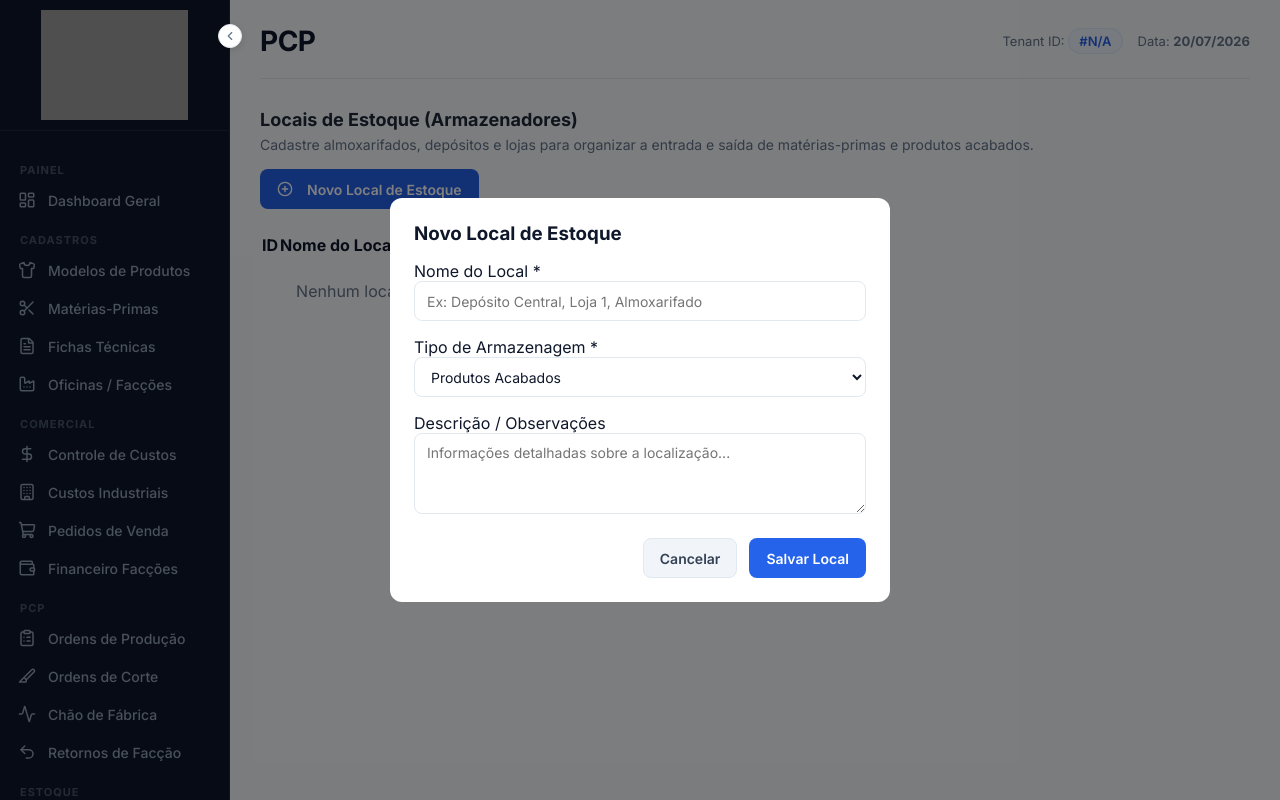
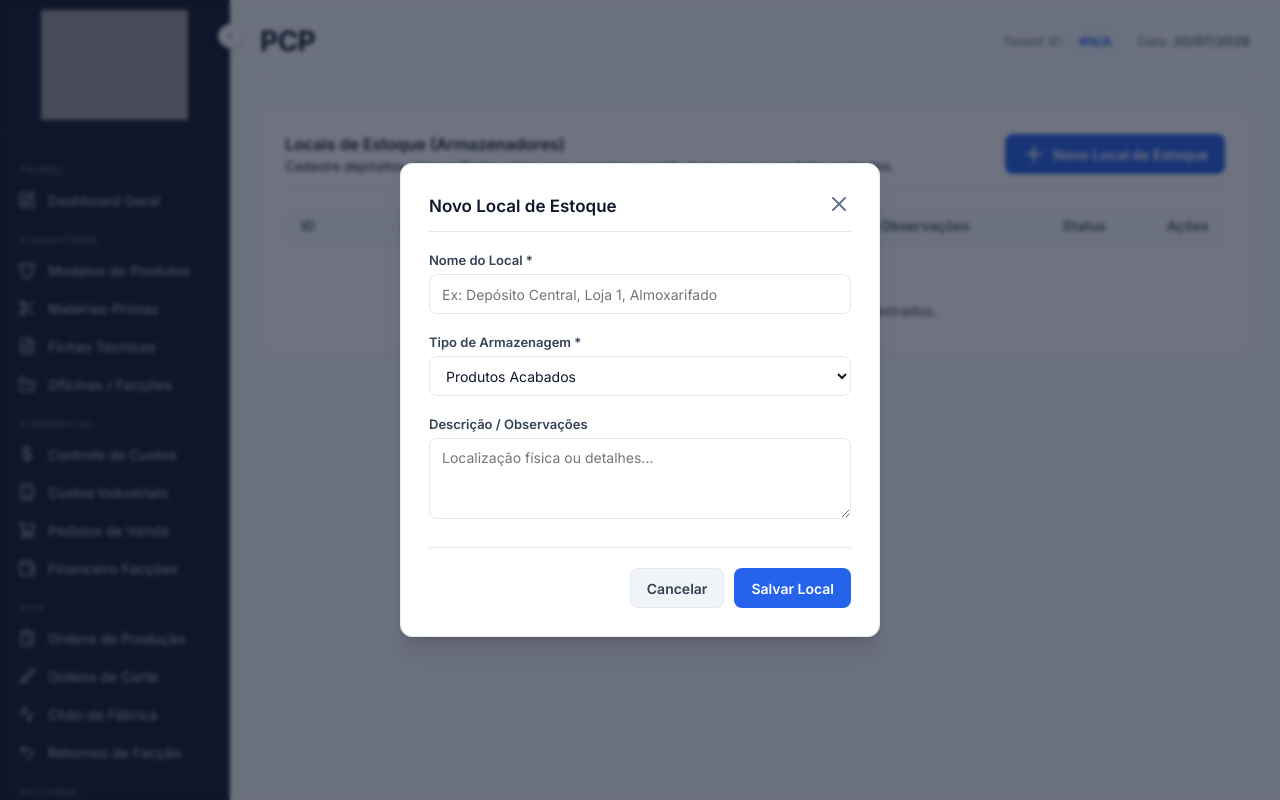
Before and after one commit to fabiomatiasdev/CHAO-DE-FABRICA, a PHP site: page /app/Views/estoque_locais/index.php in a window 1280 px wide, after a click on "Novo Local de Estoque". Run offline with PHP 8.4, Linux system fonts and the light colour scheme; grey boxes are pictures that could not be loaded.

Commit message:
Refatoração completa do layout das novas telas para o padrão visual Inter/Notion do sistema

```diff
--- a/app/Views/estoque_locais/index.php
+++ b/app/Views/estoque_locais/index.php
@@ -1,76 +1,83 @@
 <?php require __DIR__ . '/../layouts/header.php'; ?>
 
-<div class="card" style="margin-bottom: 24px;">
-    <div style="display: flex; justify-content: space-between; align-items: center; gap: 16px; flex-wrap: wrap;">
+<div class="card-box">
+    <div class="card-title-box">
         <div>
-            <h3 style="margin: 0 0 6px 0; font-size: 18px; color: #1e293b;">Locais de Estoque (Armazenadores)</h3>
-            <p style="margin: 0; color: #64748b; font-size: 14px;">Cadastre almoxarifados, depósitos e lojas para organizar a entrada e saída de matérias-primas e produtos acabados.</p>
+            <h3>Locais de Estoque (Armazenadores)</h3>
+            <p class="text-muted" style="font-size: 13px; margin-top: 4px;">Cadastre depósitos, almoxarifados e lojas para organizar o saldo de insumos e produtos acabados.</p>
         </div>
         <button onclick="document.getElementById('modalNovoLocal').style.display='flex'" class="btn btn-primary">
-            <i data-lucide="plus-circle" style="width: 16px; height: 16px; margin-right: 6px;"></i> Novo Local de Estoque
+            <i data-lucide="plus"></i> Novo Local de Estoque
         </button>
-    </div>
     </div>
 
     <?php if (!empty($_SESSION['success'])): ?>
-    <div class="alert alert-success" style="background-color: #dcfce7; color: #166534; padding: 12px 16px; border-radius: 8px; margin-bottom: 20px;">
+        <div class="alert alert-success" style="margin-bottom: 20px;">
+            <i data-lucide="check-circle" style="width:16px;height:16px;margin-right:6px;vertical-align:middle;"></i>
             <?= htmlspecialchars($_SESSION['success']); unset($_SESSION['success']); ?>
         </div>
     <?php endif; ?>
 
     <?php if (!empty($_SESSION['error'])): ?>
-    <div class="alert alert-danger" style="background-color: #fee2e2; color: #991b1b; padding: 12px 16px; border-radius: 8px; margin-bottom: 20px;">
+        <div class="alert alert-danger" style="margin-bottom: 20px;">
+            <i data-lucide="alert-triangle" style="width:16px;height:16px;margin-right:6px;vertical-align:middle;"></i>
             <?= htmlspecialchars($_SESSION['error']); unset($_SESSION['error']); ?>
         </div>
     <?php endif; ?>
 
-<div class="card">
     <div class="table-responsive">
-        <table class="table">
+        <table class="table-custom">
             <thead>
                 <tr>
-                    <th>ID</th>
+                    <th class="w-80">ID</th>
                     <th>Nome do Local</th>
-                    <th>Tipo</th>
-                    <th>Descrição</th>
-                    <th>Status</th>
-                    <th>Ações</th>
+                    <th>Tipo de Armazenagem</th>
+                    <th>Descrição / Observações</th>
+                    <th class="text-center">Status</th>
+                    <th class="text-right">Ações</th>
                 </tr>
             </thead>
             <tbody>
                 <?php if (empty($locais)): ?>
                     <tr>
-                        <td colspan="6" style="text-align: center; color: #64748b; padding: 24px;">Nenhum local de estoque cadastrado.</td>
+                        <td colspan="6" class="empty-state">
+                            <i data-lucide="warehouse" style="width:36px;height:36px;margin-bottom:8px;color:var(--muted);"></i>
+                            <p>Neste momento não há locais de estoque cadastrados.</p>
+                        </td>
                     </tr>
                 <?php else: ?>
                     <?php foreach ($locais as $local): ?>
                         <tr>
                             <td>#<?= $local['id'] ?></td>
-                            <td><strong><?= htmlspecialchars($local['nome']) ?></strong></td>
+                            <td>
+                                <strong style="color:#1e293b;"><?= htmlspecialchars($local['nome']) ?></strong>
+                            </td>
                             <td>
                                 <?php if ($local['tipo'] === 'insumos'): ?>
-                                    <span class="badge" style="background-color: #e0f2fe; color: #0369a1;">Insumos / Matéria-Prima</span>
+                                    <span class="badge badge-info">Insumos / Tecidos</span>
                                 <?php elseif ($local['tipo'] === 'acabados'): ?>
-                                    <span class="badge" style="background-color: #dcfce7; color: #15803d;">Produtos Acabados</span>
+                                    <span class="badge badge-success">Produtos Acabados</span>
                                 <?php else: ?>
-                                    <span class="badge" style="background-color: #f3e8ff; color: #7e22ce;">Geral / Misto</span>
+                                    <span class="badge badge-secondary">Geral / Misto</span>
                                 <?php endif; ?>
                             </td>
-                            <td><?= htmlspecialchars($local['descricao'] ?? '-') ?></td>
-                            <td>
+                            <td class="allow-wrap"><?= htmlspecialchars($local['descricao'] ?: 'N/D') ?></td>
+                            <td class="text-center">
                                 <span class="badge <?= $local['status'] === 'ativo' ? 'badge-success' : 'badge-danger' ?>">
                                     <?= ucfirst($local['status']) ?>
                                 </span>
                             </td>
-                            <td>
-                                <button onclick='editarLocal(<?= json_encode($local) ?>)' class="btn-icon" title="Editar">
-                                    <i data-lucide="edit"></i>
+                            <td class="text-right">
+                                <div class="actions-cell">
+                                    <button type="button" onclick='editarLocal(<?= json_encode($local) ?>)' class="btn-action" title="Editar Local">
+                                        <i data-lucide="edit-2"></i>
                                     </button>
                                     <?php if ($local['status'] === 'ativo'): ?>
-                                    <a href="/estoque/locais/excluir?id=<?= $local['id'] ?>" class="btn-icon text-danger" onclick="return confirm('Deseja inativar este local de estoque?');" title="Inativar">
+                                        <a href="/estoque/locais/excluir?id=<?= $local['id'] ?>" class="btn-action danger" onclick="return confirm('Deseja inativar este local de estoque?');" title="Inativar">
                                             <i data-lucide="trash-2"></i>
                                         </a>
                                     <?php endif; ?>
+                                </div>
                             </td>
                         </tr>
                     <?php endforeach; ?>
@@ -81,27 +88,30 @@
 </div>
 
 <!-- Modal Novo Local -->
-<div id="modalNovoLocal" class="modal" style="display: none; position: fixed; inset: 0; background: rgba(0,0,0,0.5); justify-content: center; align-items: center; z-index: 1000;">
-    <div class="modal-content card" style="width: 100%; max-width: 500px; padding: 24px; background: #fff; border-radius: 12px;">
-        <h3 style="margin-top: 0; margin-bottom: 16px;">Novo Local de Estoque</h3>
+<div id="modalNovoLocal" style="display: none; position: fixed; inset: 0; background: rgba(15, 23, 42, 0.6); backdrop-filter: blur(2px); justify-content: center; align-items: center; z-index: 9999;">
+    <div class="card-box" style="width: 100%; max-width: 480px; margin: 0; padding: 28px; box-shadow: var(--shadow-lg);">
+        <div class="card-title-box" style="margin-bottom: 20px;">
+            <h3 style="font-size: 17px;">Novo Local de Estoque</h3>
+            <button type="button" onclick="document.getElementById('modalNovoLocal').style.display='none'" style="border:none; background:none; cursor:pointer; color:var(--muted);"><i data-lucide="x"></i></button>
+        </div>
         <form action="/estoque/locais/novo" method="POST">
-            <div class="form-group" style="margin-bottom: 16px;">
-                <label>Nome do Local *</label>
+            <div class="form-group">
+                <label class="form-label">Nome do Local *</label>
                 <input type="text" name="nome" class="form-control" placeholder="Ex: Depósito Central, Loja 1, Almoxarifado" required>
             </div>
-            <div class="form-group" style="margin-bottom: 16px;">
-                <label>Tipo de Armazenagem *</label>
+            <div class="form-group">
+                <label class="form-label">Tipo de Armazenagem *</label>
                 <select name="tipo" class="form-control" required>
                     <option value="acabados">Produtos Acabados</option>
                     <option value="insumos">Insumos / Matéria-Prima</option>
                     <option value="geral">Geral / Misto</option>
                 </select>
             </div>
-            <div class="form-group" style="margin-bottom: 20px;">
-                <label>Descrição / Observações</label>
-                <textarea name="descricao" class="form-control" rows="3" placeholder="Informações detalhadas sobre a localização..."></textarea>
+            <div class="form-group">
+                <label class="form-label">Descrição / Observações</label>
+                <textarea name="descricao" class="form-control" rows="3" placeholder="Localização física ou detalhes..." style="height: auto;"></textarea>
             </div>
-            <div style="display: flex; justify-content: flex-end; gap: 12px;">
+            <div class="form-actions" style="margin-top: 24px; display:flex; justify-content:flex-end; gap:10px;">
                 <button type="button" onclick="document.getElementById('modalNovoLocal').style.display='none'" class="btn btn-secondary">Cancelar</button>
                 <button type="submit" class="btn btn-primary">Salvar Local</button>
             </div>
@@ -110,35 +120,38 @@
 </div>
 
 <!-- Modal Editar Local -->
-<div id="modalEditarLocal" class="modal" style="display: none; position: fixed; inset: 0; background: rgba(0,0,0,0.5); justify-content: center; align-items: center; z-index: 1000;">
-    <div class="modal-content card" style="width: 100%; max-width: 500px; padding: 24px; background: #fff; border-radius: 12px;">
-        <h3 style="margin-top: 0; margin-bottom: 16px;">Editar Local de Estoque</h3>
+<div id="modalEditarLocal" style="display: none; position: fixed; inset: 0; background: rgba(15, 23, 42, 0.6); backdrop-filter: blur(2px); justify-content: center; align-items: center; z-index: 9999;">
+    <div class="card-box" style="width: 100%; max-width: 480px; margin: 0; padding: 28px; box-shadow: var(--shadow-lg);">
+        <div class="card-title-box" style="margin-bottom: 20px;">
+            <h3 style="font-size: 17px;">Editar Local de Estoque</h3>
+            <button type="button" onclick="document.getElementById('modalEditarLocal').style.display='none'" style="border:none; background:none; cursor:pointer; color:var(--muted);"><i data-lucide="x"></i></button>
+        </div>
         <form action="/estoque/locais/editar" method="POST">
             <input type="hidden" name="id" id="edit_id">
-            <div class="form-group" style="margin-bottom: 16px;">
-                <label>Nome do Local *</label>
+            <div class="form-group">
+                <label class="form-label">Nome do Local *</label>
                 <input type="text" name="nome" id="edit_nome" class="form-control" required>
             </div>
-            <div class="form-group" style="margin-bottom: 16px;">
-                <label>Tipo de Armazenagem *</label>
+            <div class="form-group">
+                <label class="form-label">Tipo de Armazenagem *</label>
                 <select name="tipo" id="edit_tipo" class="form-control" required>
                     <option value="acabados">Produtos Acabados</option>
                     <option value="insumos">Insumos / Matéria-Prima</option>
                     <option value="geral">Geral / Misto</option>
                 </select>
             </div>
-            <div class="form-group" style="margin-bottom: 16px;">
-                <label>Status</label>
+            <div class="form-group">
+                <label class="form-label">Status</label>
                 <select name="status" id="edit_status" class="form-control">
                     <option value="ativo">Ativo</option>
                     <option value="inativo">Inativo</option>
                 </select>
             </div>
-            <div class="form-group" style="margin-bottom: 20px;">
-                <label>Descrição</label>
-                <textarea name="descricao" id="edit_descricao" class="form-control" rows="3"></textarea>
+            <div class="form-group">
+                <label class="form-label">Descrição</label>
+                <textarea name="descricao" id="edit_descricao" class="form-control" rows="3" style="height: auto;"></textarea>
             </div>
-            <div style="display: flex; justify-content: flex-end; gap: 12px;">
+            <div class="form-actions" style="margin-top: 24px; display:flex; justify-content:flex-end; gap:10px;">
                 <button type="button" onclick="document.getElementById('modalEditarLocal').style.display='none'" class="btn btn-secondary">Cancelar</button>
                 <button type="submit" class="btn btn-primary">Atualizar Local</button>
             </div>
```
Also changed, not shown: app/Views/retornos/envio.php (+14 -14 lines), app/Views/retornos/form.php (+21 -21 lines), app/Views/retornos/index.php (+60 -48 lines). Lines whose indentation alone changed are shown as unchanged.
